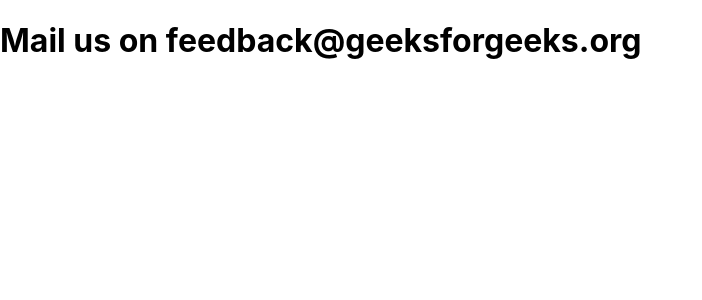
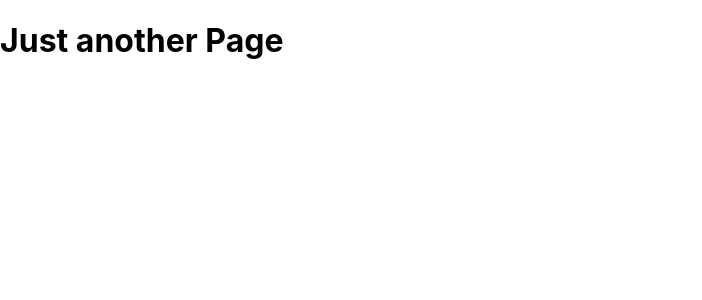
Before and after one commit to Priyanshu360-cpu/Locator-ReactServer, a React (Create React App) app: page /contact in a window 1280 px wide. Shown: the top 300 px of the page, without its empty margins (0-702 px from the left). Built offline with nearby package versions, Linux system fonts and the light colour scheme.

Commit message:
updated info

```diff
--- a/src/contact.js
+++ b/src/contact.js
@@ -4,7 +4,7 @@ import React from 'react';
 const Contact = () => {
   return (
     <div>
-      <h1>Mail us on feedback@geeksforgeeks.org</h1>
+      <h1>Just another Page</h1>
     </div>
   );
 };
```
